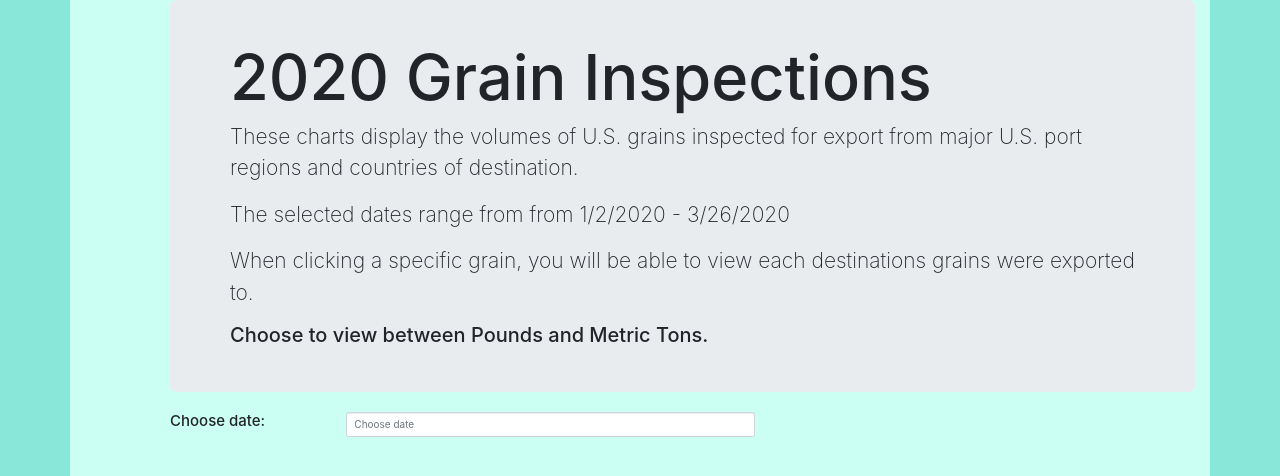
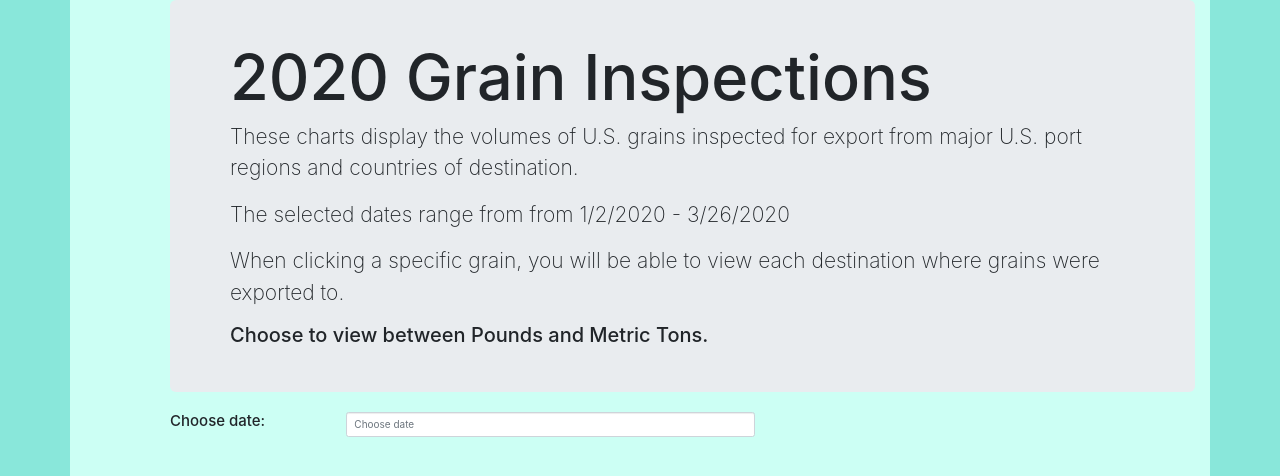
Before and after one commit to jlstewart12/90DaySupplyChain, a Flask app: page / in a window 1280 px wide. Shown: the top 476 px of the page. Run offline with Flask 2, Linux system fonts and the light colour scheme; data that the repository does not hold is empty; some libraries are stand-ins or nearby versions.

Commit message:
Add files via upload

```diff
--- a/Project 2/Chart 2/templates/index.html
+++ b/Project 2/Chart 2/templates/index.html
@@ -19,7 +19,7 @@
 
     <p>The selected dates range from from 1/2/2020 - 3/26/2020</p>
 
-    <p>When clicking a specific grain, you will be able to view each destinations grains were exported to. </p>
+    <p>When clicking a specific grain, you will be able to view each destination where grains were exported to. </p>
     <h2> Choose to view between Pounds and Metric Tons.</h2>
   </div>
     <div class="row">
```
